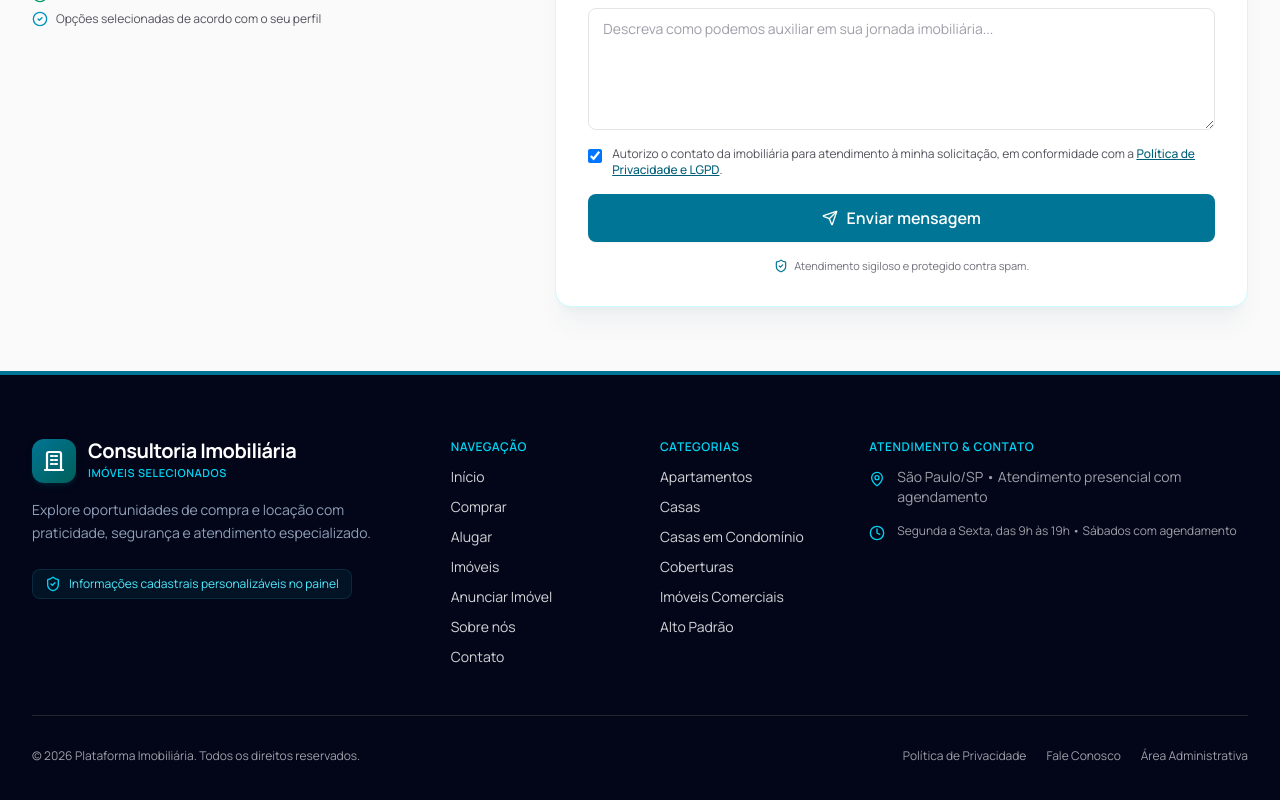
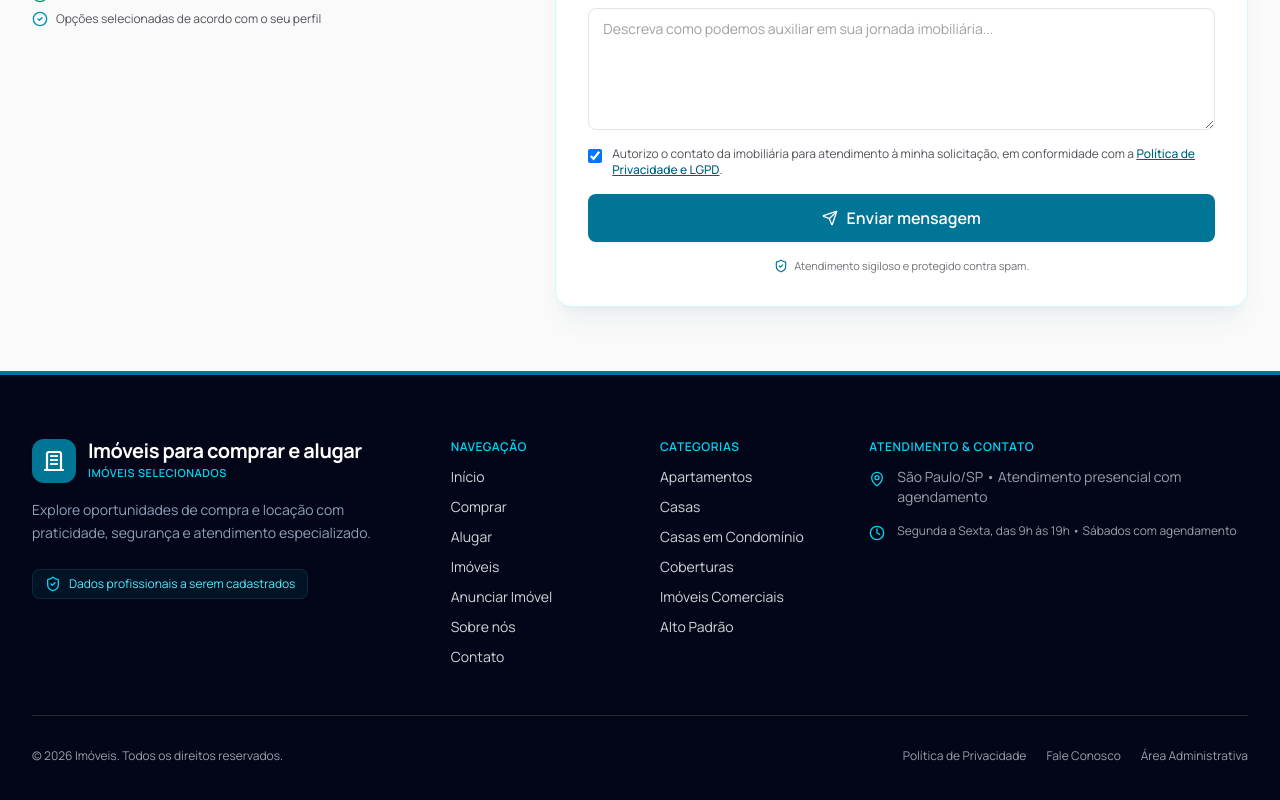
Before and after one commit to mslol21/imobiliaria, a Next.js app: page / in a window 1280 px wide. Shown: the part 3638-4438 px from the top of the page. Built offline with nearby package versions, Linux system fonts and the light colour scheme; no server answers; the database is empty.

Commit message:
style: remove futuristic gradients from public real estate components

```diff
--- a/src/components/layout/footer.tsx
+++ b/src/components/layout/footer.tsx
@@ -30,7 +30,7 @@ export function Footer({ settings }: FooterProps) {
           {/* Coluna 1: Símbolo e Descrição */}
           <div className="lg:col-span-4 space-y-4">
             <Link href="/" className="inline-flex items-center gap-3">
-              <div className="flex h-11 w-11 items-center justify-center rounded-xl bg-gradient-to-br from-cyan-700 to-teal-800 text-white shadow-md shadow-cyan-950/40">
+              <div className="flex h-11 w-11 items-center justify-center rounded-xl bg-cyan-700 text-white shadow-sm">
                 <svg
                   className="h-6 w-6 fill-none stroke-current stroke-[2.2]"
                   viewBox="0 0 24 24"
@@ -45,7 +45,7 @@ export function Footer({ settings }: FooterProps) {
               </div>
               <div>
                 <span className="font-sans text-xl font-bold tracking-tight text-white block leading-none">
-                  {settings.agency_name || "Consultoria Imobiliária"}
+                  {settings.agency_name || "Imóveis para comprar e alugar"}
                 </span>
                 <span className="text-[11px] uppercase tracking-wider text-cyan-400 font-semibold mt-1 block">
                   Imóveis Selecionados
@@ -68,7 +68,7 @@ export function Footer({ settings }: FooterProps) {
               ) : (
                 <div className="inline-flex items-center gap-2 rounded-lg border border-cyan-900/40 bg-cyan-950/30 px-3 py-1.5 text-xs text-cyan-300">
                   <ShieldCheck className="h-4 w-4 text-cyan-400" />
-                  <span>Informações cadastrais personalizáveis no painel</span>
+                  <span>Dados profissionais a serem cadastrados</span>
                 </div>
               )}
             </div>
@@ -304,7 +304,7 @@ export function Footer({ settings }: FooterProps) {
         {/* Linha Inferior */}
         <div className="mt-12 flex flex-col items-center justify-between gap-4 border-t border-zinc-800 pt-8 text-xs text-zinc-400 sm:flex-row">
           <p>
-            © {currentYear} {settings.agency_name || "Plataforma Imobiliária"}. Todos os direitos reservados.
+            © {currentYear} {settings.agency_name || "Imóveis"}. Todos os direitos reservados.
             {settings.cnpj ? ` • CNPJ: ${settings.cnpj}` : ""}
           </p>
           <div className="flex flex-wrap items-center gap-5">
```
